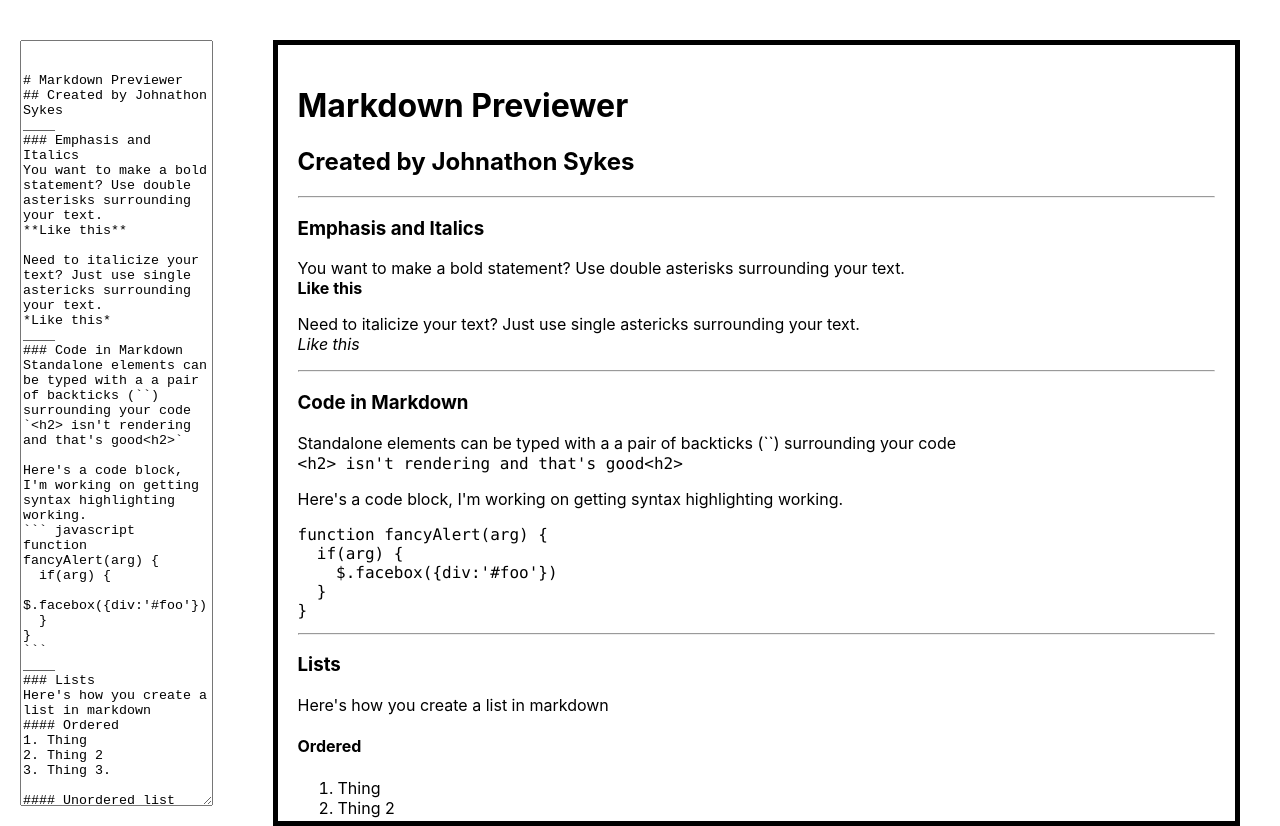
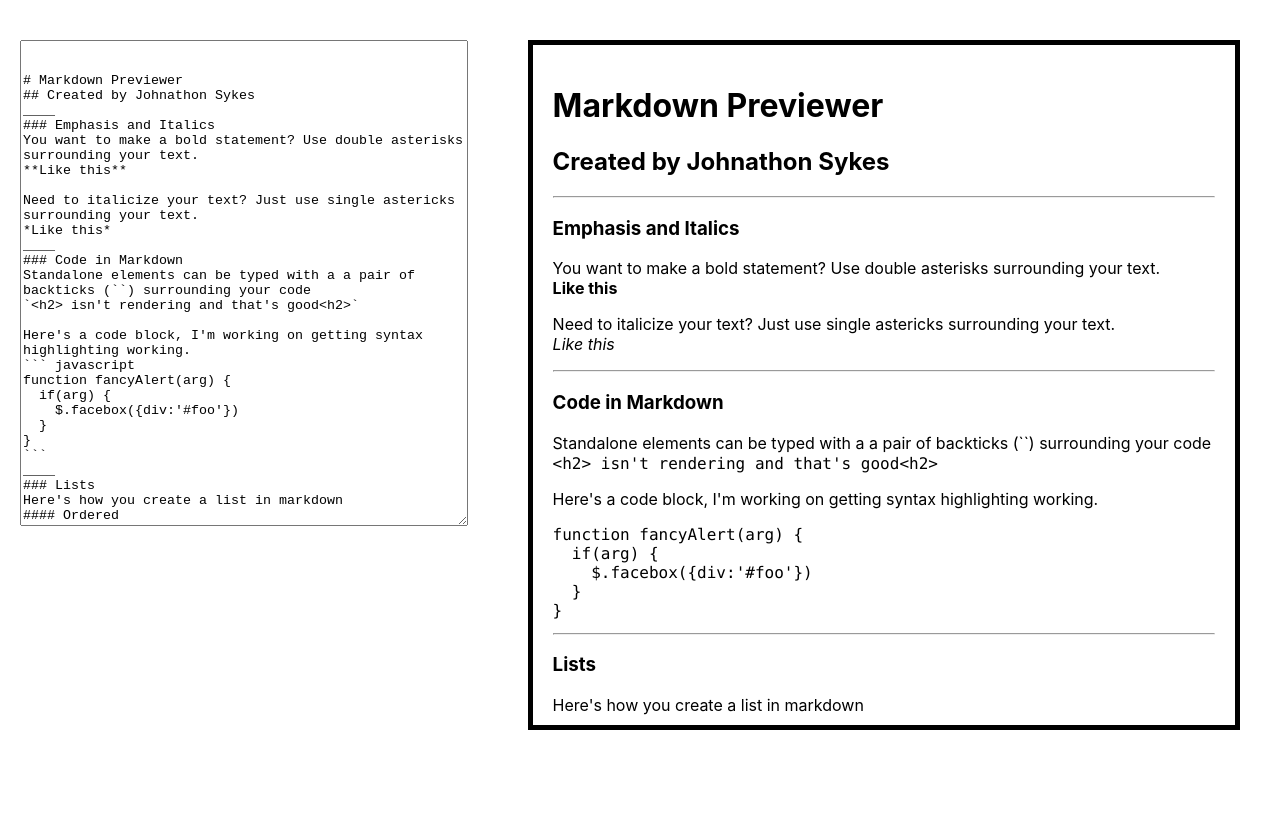
Before and after one commit to seesykescode/md_previewer_react, a React (Create React App) app: page / in a window 1280 px wide. After the commit the page ends 800 px from the top, so only its background shows below. Built offline with nearby package versions, Linux system fonts and the light colour scheme.

Commit message:
removed extra div from Preview component, converted class names of compnents to ids

```diff
--- a/src/App.css
+++ b/src/App.css
@@ -3,14 +3,15 @@
   height: 100vh;
 }
 
-textarea {
-  height: 95vh;
+#editor {
+  height: 60vh;
+  width: 40vw;
   margin: 40px 20px
 }
 
-.Preview {
-  height: 92vh;
-  width: 98vw;
+#preview {
+  height: 80vh;
+  width: 60vw;
   margin: 40px;
   padding: 20px;
   overflow: auto;
--- a/src/components/Preview.js
+++ b/src/components/Preview.js
@@ -22,9 +22,7 @@ getText() {
 
     render() {
         return (
-        <div className="Preview">
             <div id="preview" dangerouslySetInnerHTML={this.getText()}/>
-        </div>
         )
     }
 }
```
Also changed, not shown: 1 other file (tests, documents, lock files or other folders).
